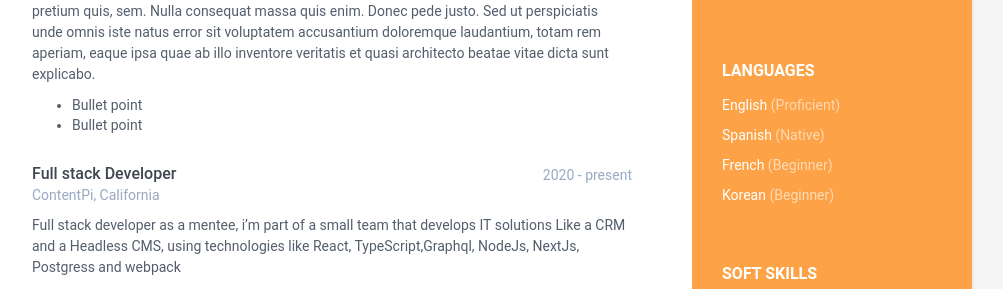
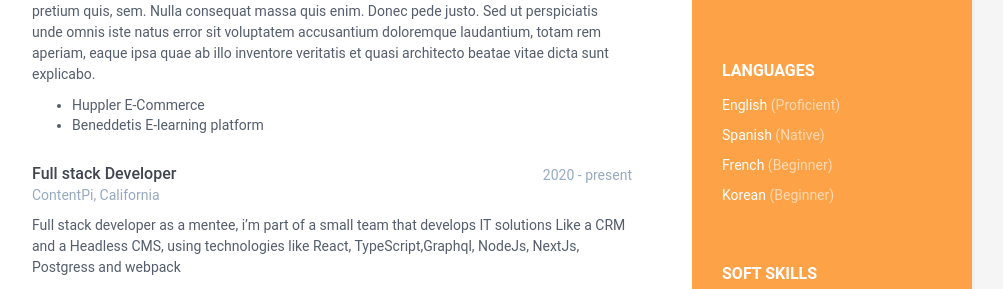
Before and after one commit to BC-MAY-21-ROR/kata-04-resume-OmarRoBra, a Jekyll site: the page built from index.html, in a window 1280 px wide. Shown: the part 626-915 px from the top of the page, without its empty margins (168-1171 px from the left). Built offline with Jekyll 4.4.1, drawn with Linux system fonts in a browser that asks for light colours.

Commit message:
Update data.yml

```diff
--- a/_data/data.yml
+++ b/_data/data.yml
@@ -85,8 +85,8 @@ experiences:
       error sit voluptatem accusantium doloremque laudantium, totam rem
       aperiam, eaque ipsa quae ab illo inventore veritatis et quasi
       architecto beatae vitae dicta sunt explicabo.
-        - Bullet point
-        - Bullet point
+        - Huppler E-Commerce
+        - Beneddetis E-learning platform
   - role: Full stack Developer
     time: 2020 - present
     company:  ContentPi, California
```
